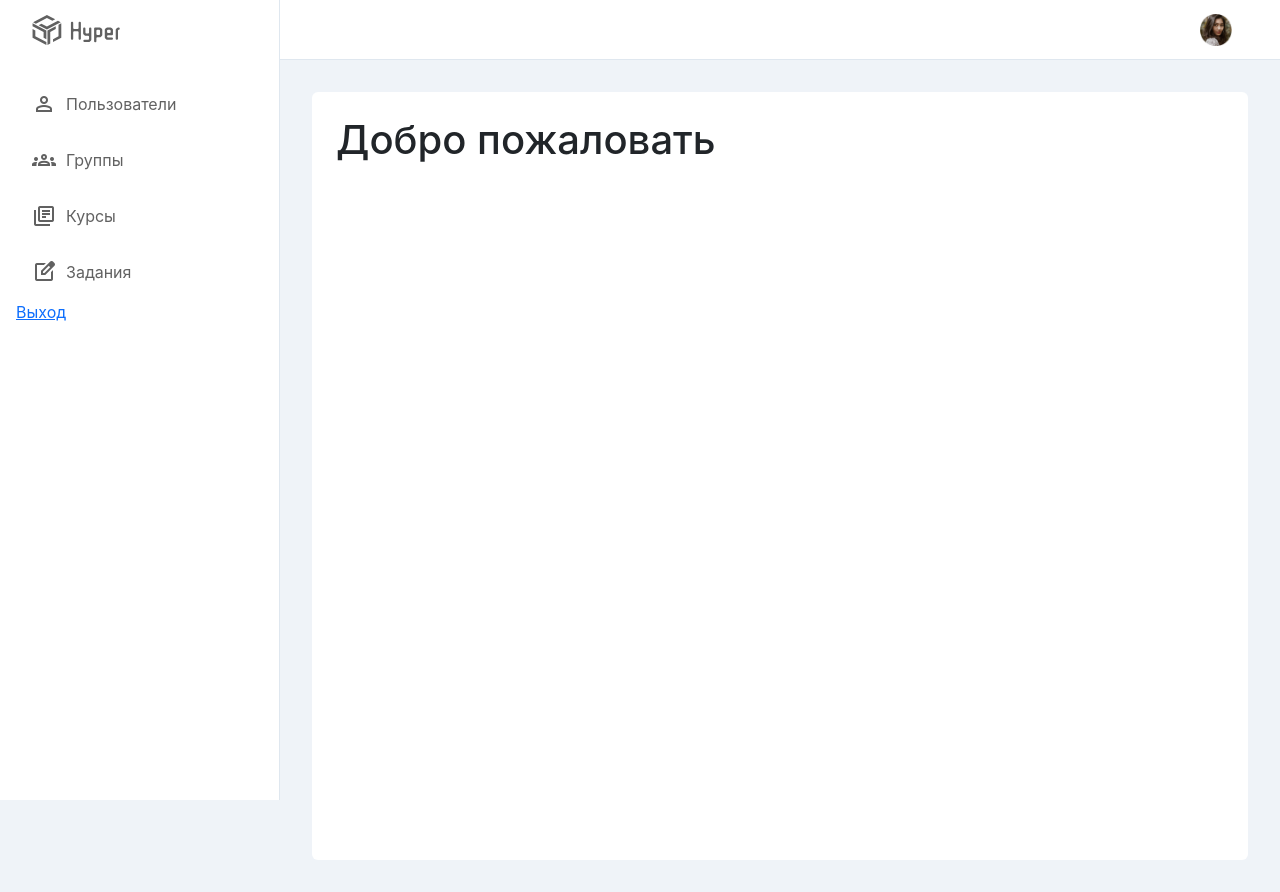
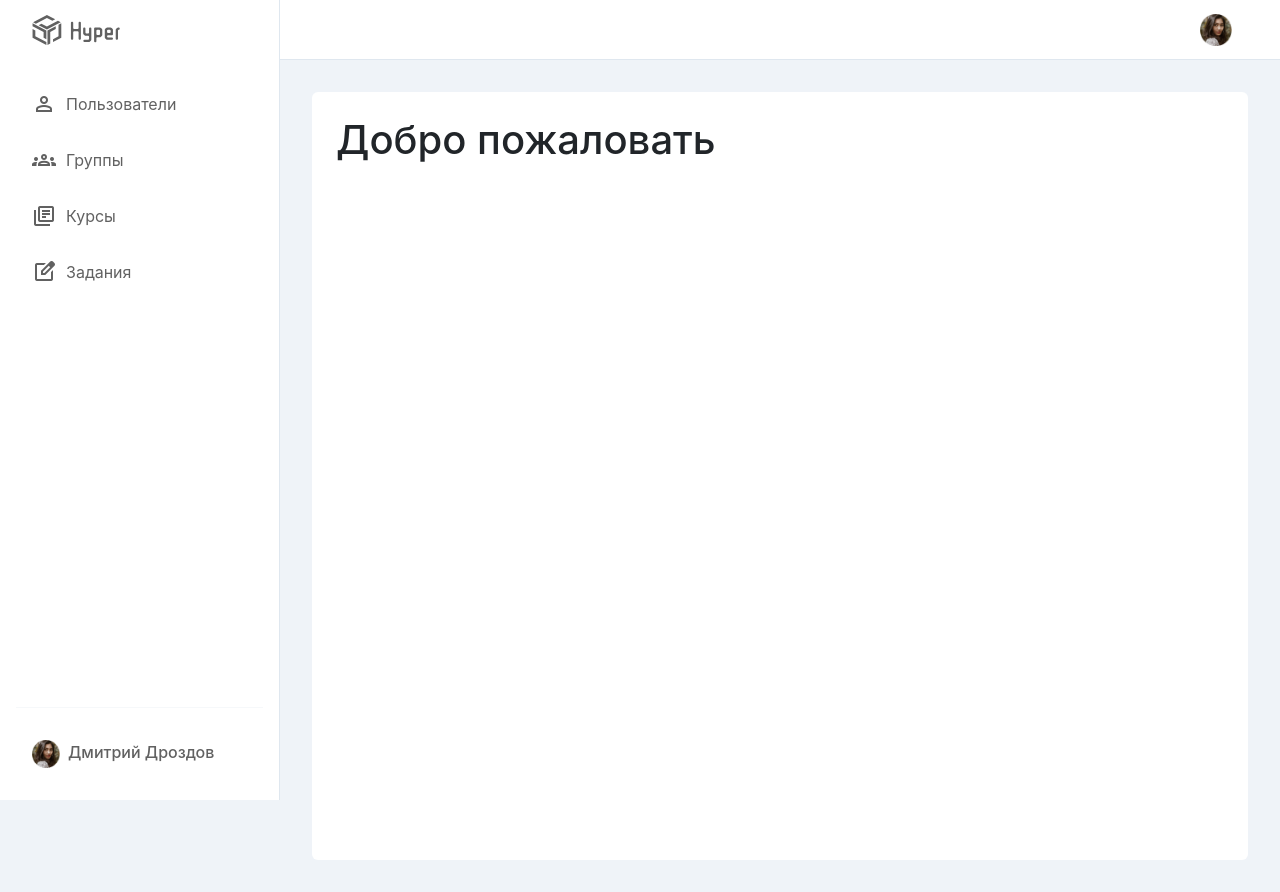
Before and after one commit to isys35/DJANGO_2610_LESSONS, a Django app: page / in a window 1280 px wide. Run offline with Django 4.2, Linux system fonts and the light colour scheme; the visitor is signed in with stand-in values (Sample User, id 1); some libraries are stand-ins or nearby versions.

Commit message:
fix: profile in sidebar

```diff
--- a/classroom/static/sidebar.css
+++ b/classroom/static/sidebar.css
@@ -1,13 +1,45 @@
 .sidebar {
     position: fixed;
+    display: flex;
+    flex-direction: column;
     left: 0;
     top: 0;
     bottom: 0;
     width: 280px;
     background-color: #ffff;
     border-right: 1px solid #dfe7ef;
-    min-height: 100vh;
+    height: 100%;
     z-index: 2;
+}
+
+.sidebar__profile-block {
+    margin-top: auto;
+    width: 100%;
+}
+
+.sidebar__profile-block hr {
+    border-top: 1px solid #dfe7ef;
+    margin: 8px 16px 16px 16px;
+}
+
+.sidebar__profile {
+    display: flex;
+    margin: 1rem;
+    padding: 1rem;
+    font-weight: 500;
+    color: #616161;
+    text-decoration: none;
+    border-radius: 6px;
+}
+.sidebar__profile:hover {
+    background-color: #F5F5F5;
+    color: #616161;
+}
+
+.sidebar__profile img {
+    width: 28px;
+    height: 28px;
+    margin-right: .5rem;
 }
 
 .logo {
--- a/classroom/templates/sidebar.html
+++ b/classroom/templates/sidebar.html
@@ -34,6 +34,12 @@
                 <span>Задания</span>
             </a>
         </li>
-        <a href="{% url "core:logout" %}">Выход</a>
     </ul>
+    <div class="sidebar__profile-block">
+        <hr>
+        <a href="#" class="sidebar__profile">
+            <img src="{% static "avatar.png" %}" alt="profile">
+            <span>Дмитрий Дроздов</span>
+        </a>
+    </div>
 </div>
```
